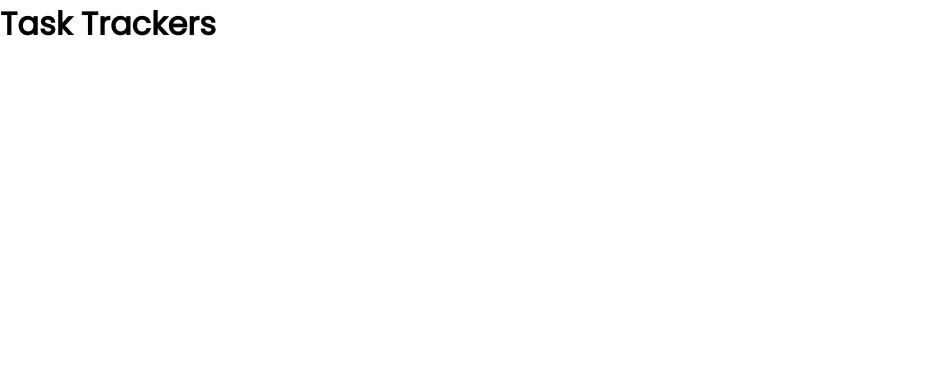
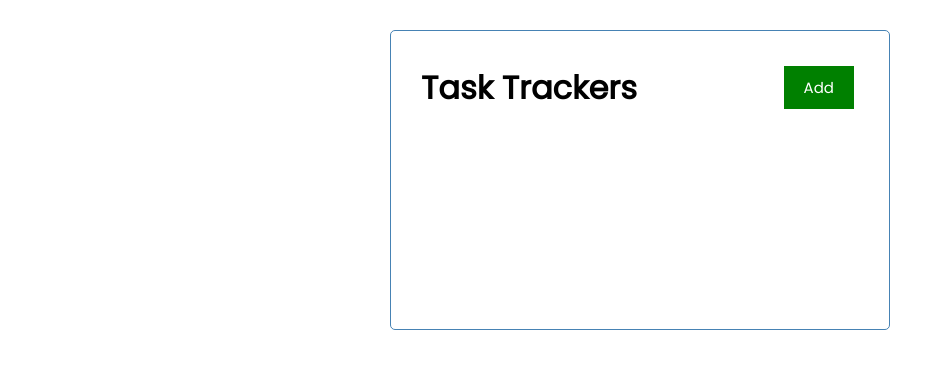
Before and after one commit to jjoren30/task-tracker-cc, an Angular app: page / in a window 1280 px wide. Shown: the top 368 px of the page, without its empty margins (0-952 px from the left). Built offline with nearby package versions, Linux system fonts and the light colour scheme.

Commit message:
Adding header and button component

```diff
--- a/src/app/app.component.html
+++ b/src/app/app.component.html
@@ -1 +1,3 @@
-<h1>{{title}}</h1>
+<div class="container">
+  <app-header></app-header>
+</div>
--- a/src/app/app.module.ts
+++ b/src/app/app.module.ts
@@ -2,10 +2,14 @@ import { NgModule } from '@angular/core';
 import { BrowserModule } from '@angular/platform-browser';
 
 import { AppComponent } from './app.component';
+import { HeaderComponent } from './components/header/header.component';
+import { ButtonComponent } from './components/button/button.component';
 
 @NgModule({
   declarations: [
-    AppComponent
+    AppComponent,
+    HeaderComponent,
+    ButtonComponent
   ],
   imports: [
     BrowserModule
--- /dev/null
+++ b/src/app/components/button/button.component.html
@@ -0,0 +1,7 @@
+<button
+  [ngStyle]="{ 'background-color': color }"
+  class="btn"
+  (click)="onClick()"
+>
+  {{ text }}
+</button>
--- /dev/null
+++ b/src/app/components/button/button.component.ts
@@ -0,0 +1,23 @@
+import { Component, OnInit, Input, Output, EventEmitter } from '@angular/core';
+
+@Component({
+  selector: 'app-button',
+  templateUrl: './button.component.html',
+  styleUrls: ['./button.component.css'],
+})
+export class ButtonComponent implements OnInit {
+  @Input()
+  text!: string;
+  @Input()
+  color!: string;
+  @Output()
+  btnClick = new EventEmitter();
+
+  constructor() {}
+
+  ngOnInit(): void {}
+
+  onClick() {
+    this.btnClick.emit();
+  }
+}
--- /dev/null
+++ b/src/app/components/header/header.component.css
@@ -0,0 +1,6 @@
+header {
+    display: flex;
+    justify-content: space-between;
+    align-items: center;
+    margin-bottom: 20px;
+}
--- /dev/null
+++ b/src/app/components/header/header.component.html
@@ -0,0 +1,4 @@
+<header>
+  <h1>{{ title }}</h1>
+  <app-button color="green" text="Add" (btnClick)="toggleAddTask()"></app-button>
+</header>
--- /dev/null
+++ b/src/app/components/header/header.component.ts
@@ -0,0 +1,19 @@
+import { Component, OnInit } from '@angular/core';
+
+@Component({
+  selector: 'app-header',
+  templateUrl: './header.component.html',
+  styleUrls: ['./header.component.css']
+})
+export class HeaderComponent implements OnInit {
+  title: string = 'Task Trackers';
+
+  constructor() { }
+
+  ngOnInit(): void {
+  }
+
+  toggleAddTask() {
+    console.log("toggle");
+  }
+}
```
Also changed, not shown: src/app/components/button/button.component.css (added), 2 other files (tests, documents, lock files or other folders).
